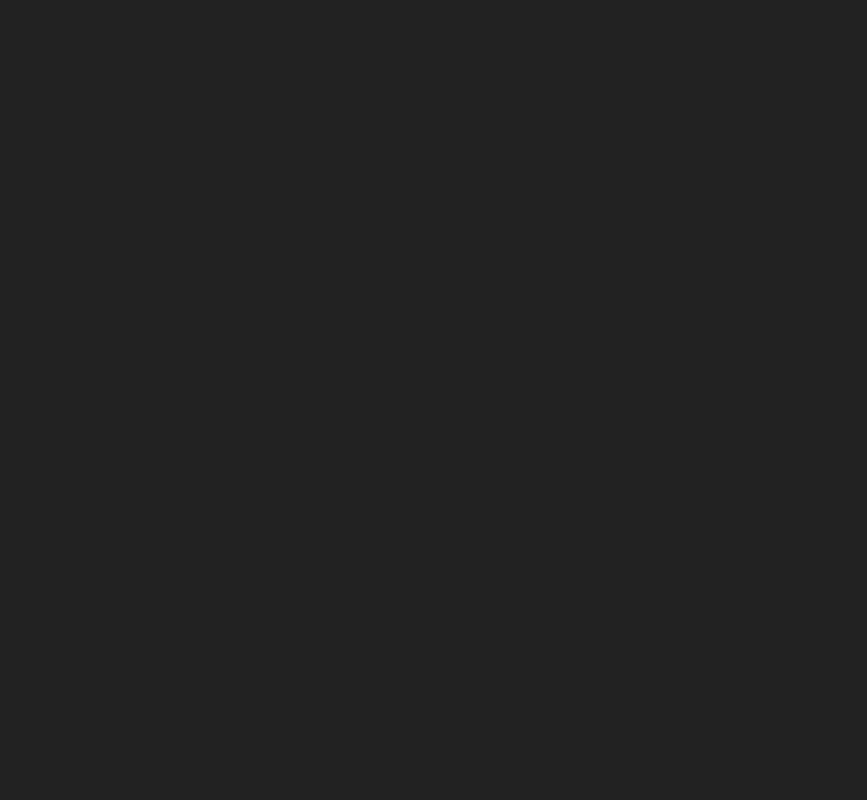
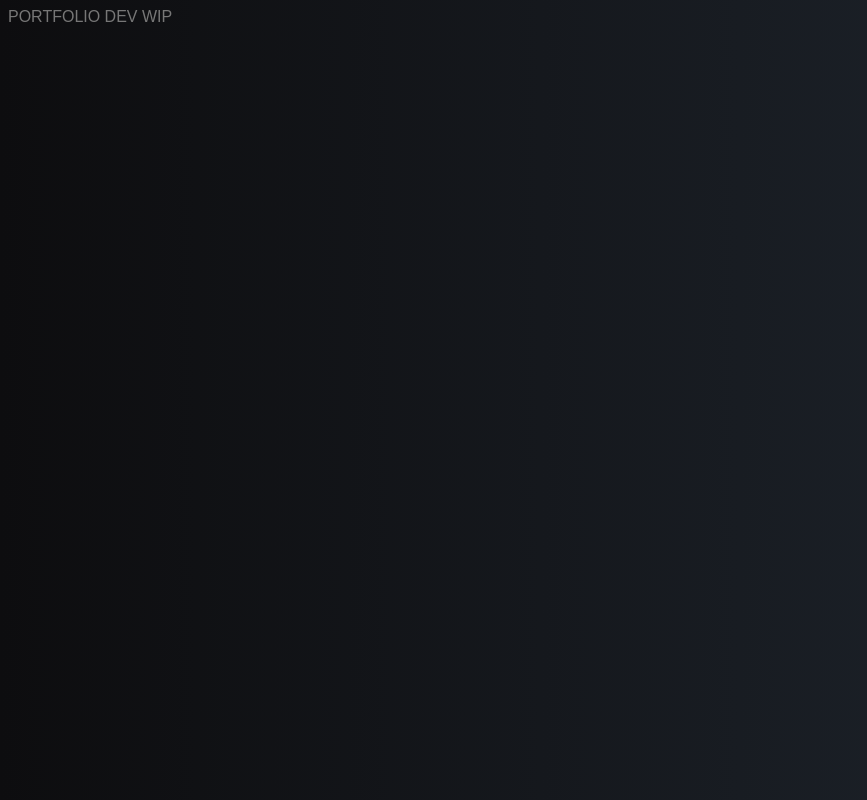
Before and after one commit to liamgui/portfolio, a plain HTML site: page dev/index.html in a window 1280 px wide. Shown: the whole page, without its empty margins (0-867 px from the left). Drawn offline with Linux system fonts and the light colour scheme.

Commit message:
quick updates to dev page

```diff
--- a/dev/index.html
+++ b/dev/index.html
@@ -1,15 +1,25 @@
 <!DOCTYPE html>
 <html lang="en">
     <head>
-    <meta charset="UTF-8">
-    <meta name="viewport" content="width=device-width, initial-scale=1.0">
+        <meta charset="UTF-8" />
+        <meta name="viewport" content="width=device-width, initial-scale=1.0" />
         <title>Guidinger Dev</title>
     </head>
     <body>
         <style>
             body {
-            background-color: #222222;
+                background: #0d0d0f; /* Old browsers */
+                background: -moz-linear-gradient(left, #0d0d0f 0%, #202730 100%); /* FF3.6-15 */
+                background: -webkit-linear-gradient(left, #0d0d0f 0%, #202730 100%); /* Chrome10-25,Safari5.1-6 */
+                background: linear-gradient(to right, #0d0d0f 0%, #202730 100%);
+            }
+            a {
+                color: #777777;
+                text-transform: uppercase;
+                text-decoration: none;
+                font-family: "Futura PT", sans-serif;
             }
         </style>
+        <a href="/dev/portfolioDev">Portfolio Dev WIP</a>
     </body>
 </html>
```
Lines whose indentation alone changed are shown as unchanged.
